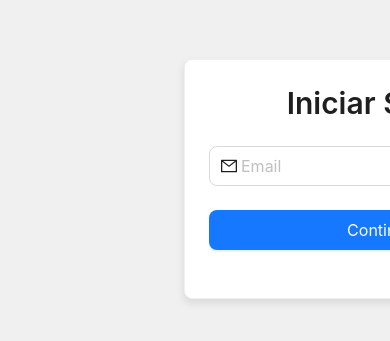
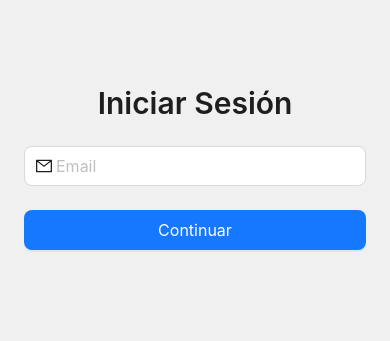
Before and after one commit to tomasmonge2704/Tauro, a Next.js app: page /login in a window 390 px wide. Shown: the part 243-584 px from the top of the page. Built offline with nearby package versions, Linux system fonts and the light colour scheme; no server answers; what @ant-design/nextjs-registry would draw is missing.

Commit message:
responsive fixes

```diff
--- a/src/app/dashboard/page.tsx
+++ b/src/app/dashboard/page.tsx
@@ -103,9 +103,9 @@ export default function DashboardPage() {
   return (
     <Content>
       {/* Tarjetas de estadísticas generales */}
-      <Row gutter={[16, 16]}>
+      <Row gutter={[16, 16]} style={{ width: '100%' }}>
         <Col xs={24} sm={24} md={8} lg={8}>
-          <Card>
+          <Card style={{ width: '100%' }}>
             <Statistic
               title="Total Usuarios"
               value={estadisticas?.totalUsuarios || 0}
--- a/src/app/globals.css
+++ b/src/app/globals.css
@@ -41,17 +41,25 @@ a {
   }
 }
 
-/* Permitir scroll horizontal en dispositivos móviles */
+/* Ajustes para dispositivos móviles */
 @media (max-width: 768px) {
-  html, body {
+  .ant-card {
+    width: 100% !important;
+    max-width: 100% !important;
+  }
+
+  .ant-table-wrapper {
+    width: 100% !important;
     overflow-x: auto !important;
   }
 
-  .ant-table-wrapper {
-    overflow-x: auto !important;
-  }
-
-  .ant-table-content {
-    overflow-x: auto !important;
+  .ant-row {
+    margin-right: 0 !important;
+    margin-left: 0 !important;
   }
 }
+
+/* Asegurar que las cards no excedan el ancho disponible */
+.ant-card {
+  max-width: 100%;
+}
--- a/src/app/login/page.tsx
+++ b/src/app/login/page.tsx
@@ -158,8 +158,9 @@ export default function LoginPage() {
       <Card
         style={{
           width: 400,
-          boxShadow: '0 4px 8px rgba(0, 0, 0, 0.1)',
-          backgroundColor: themeMode === 'dark' ? '#1f1f1f' : '#fff'
+          boxShadow: 'none',
+          backgroundColor: 'transparent',
+          border: 'none'
         }}
       >
         <div style={{ textAlign: 'center', marginBottom: 24 }}>
--- a/src/app/scan-qr/page.tsx
+++ b/src/app/scan-qr/page.tsx
@@ -94,6 +94,7 @@ export default function ScanQRPage() {
 
       <Card
         style={{
+          width: '100%',
           maxWidth: '500px',
           margin: '0 auto',
           backgroundColor: themeMode === 'dark' ? '#1f1f1f' : '#fff'
--- /dev/null
+++ b/src/app/utils/isMobile.tsx
@@ -0,0 +1,11 @@
+export const isMobile = () => {
+  return window.innerWidth <= 576;
+};
+
+export const isTablet = () => {
+  return window.innerWidth > 576 && window.innerWidth <= 768;
+};
+
+export const isDesktop = () => {
+  return window.innerWidth > 768;
+};
--- a/src/components/NavBar.tsx
+++ b/src/components/NavBar.tsx
@@ -6,7 +6,8 @@ import { UserOutlined, DownOutlined, BulbOutlined, BulbFilled, LoadingOutlined,
 import { useTheme } from '@/context/ThemeContext';
 import { useRouter } from 'next/navigation';
 import Link from 'next/link';
-import { useState, useEffect } from 'react';
+import { isMobile } from '@/app/utils/isMobile';
+import { useState } from 'react';
 
 const { Header } = Layout;
 const { Title, Text } = Typography;
@@ -19,22 +20,10 @@ export const NavBar = ({ title = 'Home' }: NavBarProps) => {
   const { data: session, status } = useSession();
   const { themeMode, toggleTheme } = useTheme();
   const router = useRouter();
-  const [isMobile, setIsMobile] = useState(false);
   const [menuOpen, setMenuOpen] = useState(false);
 
   const isLoading = status === 'loading';
   const isAuthenticated = status === 'authenticated';
-
-  useEffect(() => {
-    const checkScreenSize = () => {
-      setIsMobile(window.innerWidth < 768);
-    };
-
-    checkScreenSize();
-    window.addEventListener('resize', checkScreenSize);
-
-    return () => window.removeEventListener('resize', checkScreenSize);
-  }, []);
 
   const handleLogout = async () => {
     try {
@@ -233,10 +222,11 @@ export const NavBar = ({ title = 'Home' }: NavBarProps) => {
           <Menu
             mode="vertical"
             style={{
-              fontSize: '18px',
+              fontSize: '22px',
               backgroundColor: 'transparent',
               border: 'none',
-              color: themeMode === 'dark' ? 'white' : 'black'
+              color: themeMode === 'dark' ? 'white' : 'black',
+              textAlign: 'center'
             }}
             items={navItems}
             onClick={() => setMenuOpen(false)}
--- a/src/components/NavBarWrapper.tsx
+++ b/src/components/NavBarWrapper.tsx
@@ -69,12 +69,13 @@ export function NavBarWrapper({ children }: NavBarWrapperProps) {
     <Layout style={{
       minHeight: '100vh',
       backgroundColor: themeMode === 'dark' ? '#141414' : '#f0f0f0',
-      overflowX: 'auto' // Permitir scroll horizontal en todo el layout
     }}>
       {!isLoginPage && <NavBar title={pageTitle} />}
       <Content style={{
         padding: isLoginPage ? 0 : '24px',
-        minWidth: isDesktop ? 'auto' : '768px' // Ancho mínimo para móviles
+        width: '100%',
+        maxWidth: '100%',
+        overflowX: 'hidden'
       }}>
         {!isLoginPage && isDesktop && (
           <Breadcrumb
```
Also changed, not shown: src/app/page.tsx (+5 -2 lines), src/app/users/page.tsx (+20 -6 lines).
